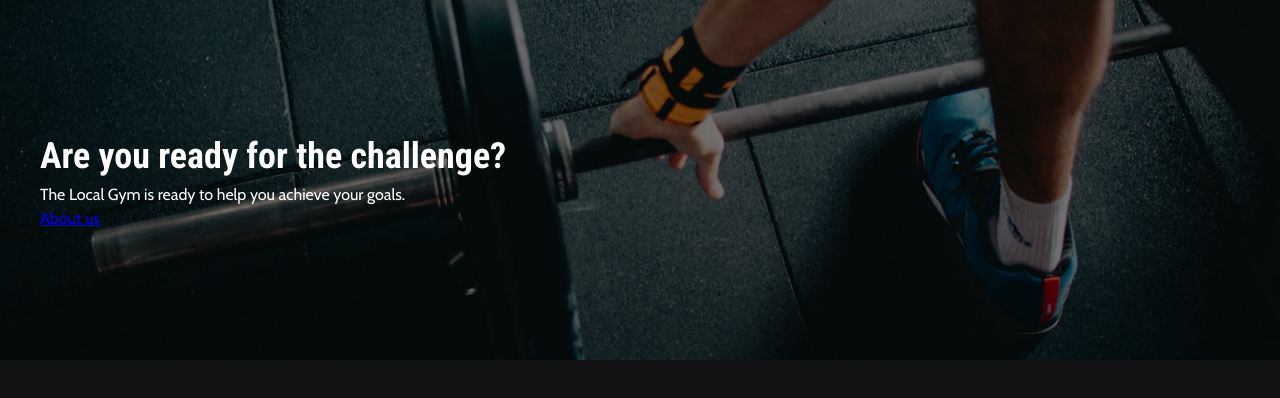
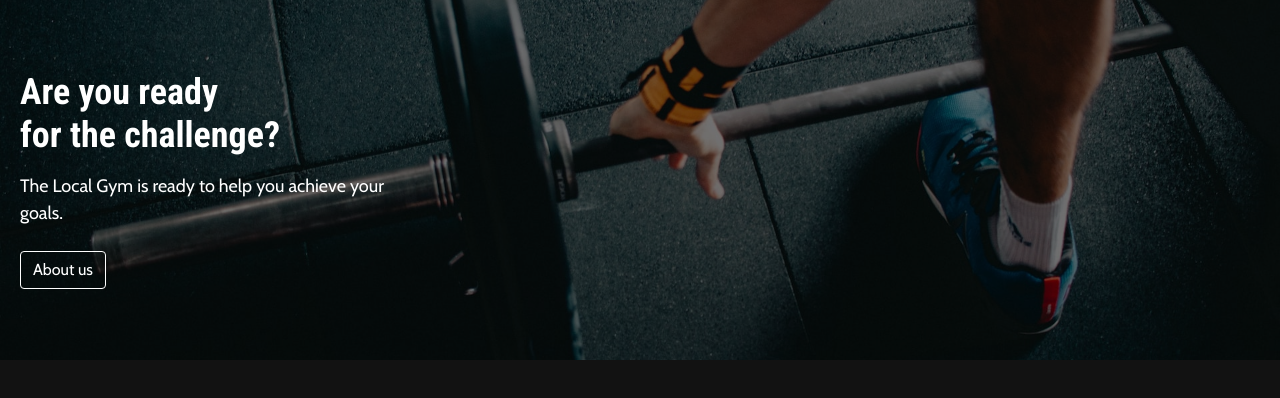
Before and after one commit to Vlosada7/academiaLocal, a SvelteKit app: page / in a window 1280 px wide. Shown: the top 398 px of the page. Built offline with nearby package versions, Linux system fonts and the light colour scheme.

Commit message:
classe global para o btn

```diff
--- a/src/global.css
+++ b/src/global.css
@@ -1,5 +1,6 @@
 :root {
   --bg: #121212;
+  --black: #121212;
   --feat: #FF3E00;
 
 }
@@ -32,8 +33,13 @@ p, h1, h2, h3, h4, h5, h6 {
   overflow-wrap: break-word;
 }
 
+a {
+  display: inline-block;
+  text-decoration: none;
+}
 h1, h2, h3 {
   font-family: "Roboto Condensed", sans-serif;
+  line-height: 1.2;
 }
 
 h1 {
@@ -42,5 +48,19 @@ h1 {
 
 .wrap {
   margin: 0 auto;
-  padding: 0 40px;
+  padding: 0 20px;
+  }
+
+  .btn {
+    color: white;
+    border: 1px solid #fff;
+    padding: 6px 12px;
+    border-radius: 4px;
+    transition: 250ms;
+  }
+
+  .btn:hover {
+    background-color: white;
+    color: var(--black);
+    transition: 125ms;
 }
--- a/src/routes/+page.svelte
+++ b/src/routes/+page.svelte
@@ -5,9 +5,9 @@
 
 <section class="intro" style="background-image: url({imageHome});">
   <div class="intro__wrapper wrap">
-    <h1>Are you ready for the challenge?</h1>
+    <h1>Are you ready <br>for the challenge?</h1>
     <p>The Local Gym is ready to help you achieve your goals.</p>
-    <a href="/sobre">About us</a>
+    <a class="btn" href="/sobre">About us</a>
   </div>
 </section>
 
@@ -29,5 +29,14 @@
   }
   .intro__wrapper {
     z-index: 1;
+    max-width: 450px;
+  }
+  .btn{
+    margin-top: 24px;
+
+  }
+  p{
+    font-size: calc(18 / 16 * 1rem);
+    margin-top: 16px;
   }
 </style>
```
